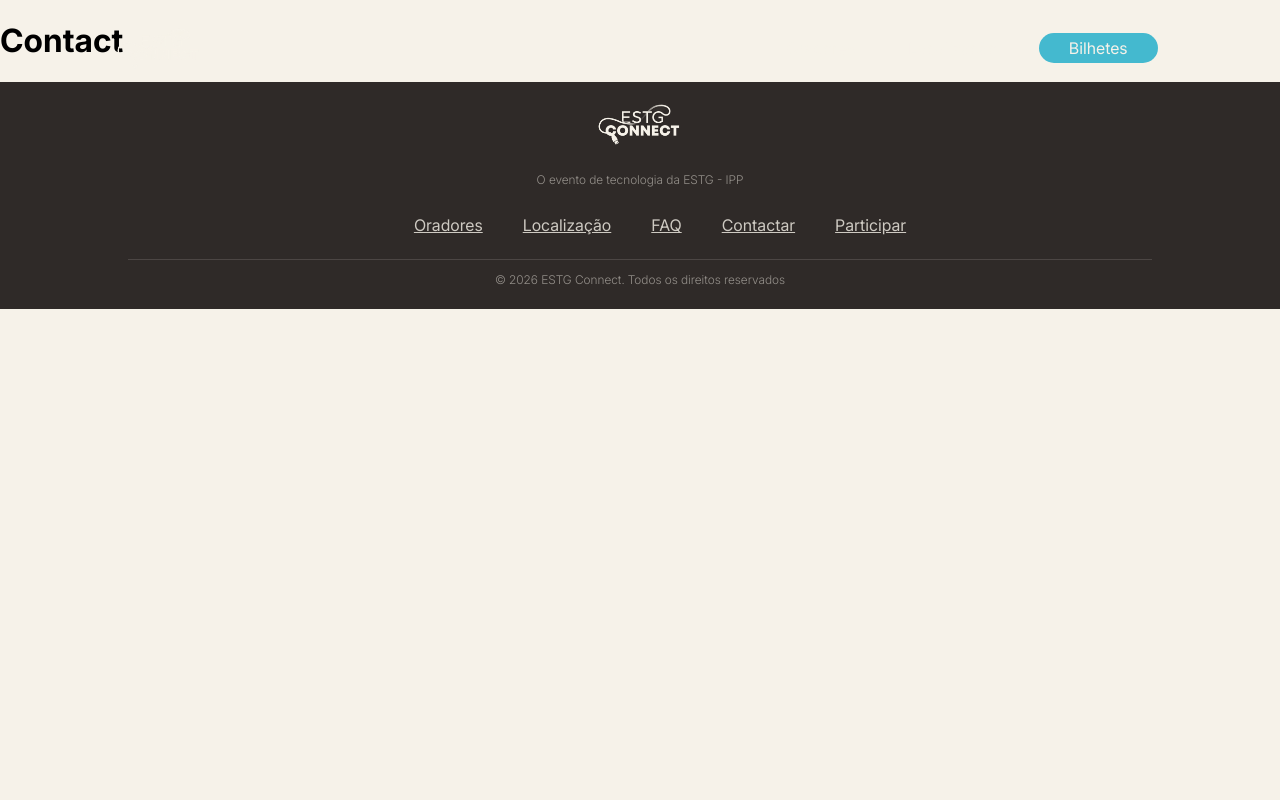
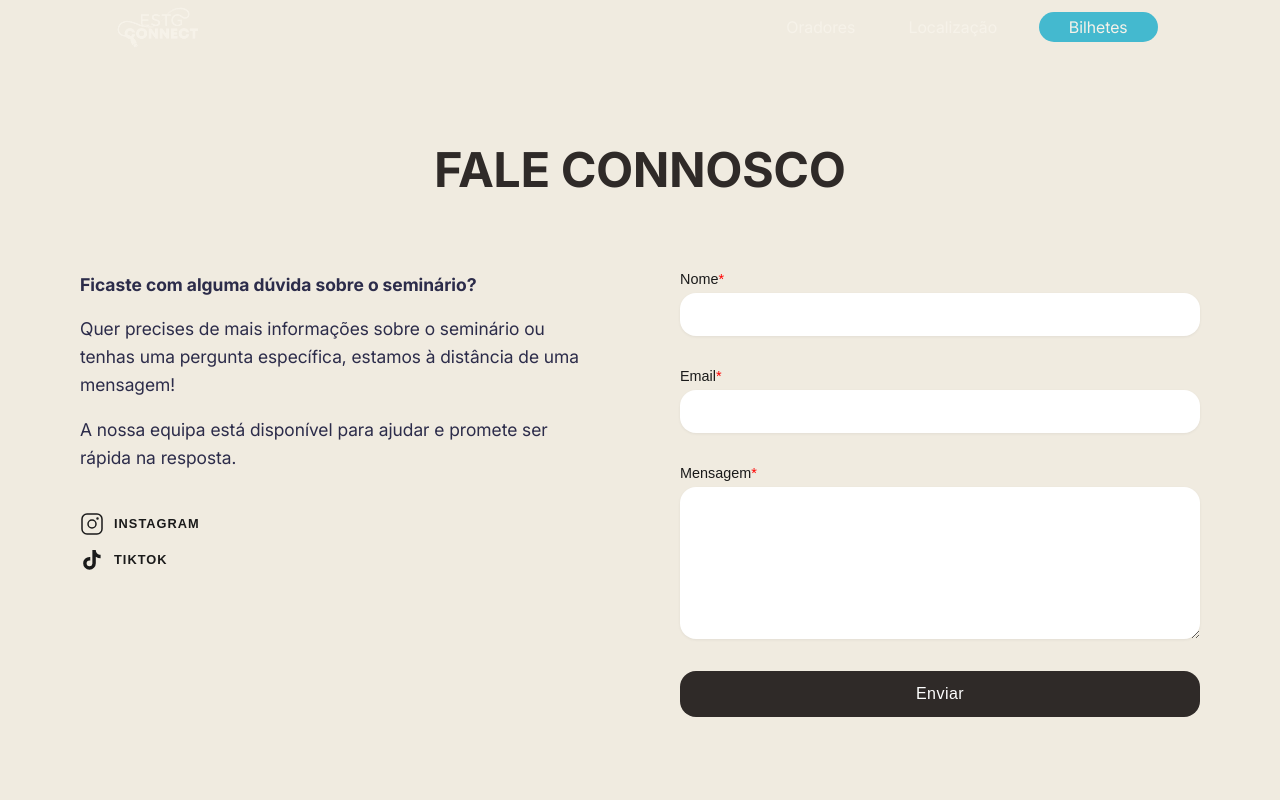
Before and after one commit to xickoh/estg_connect, a React (Create React App) app: page /contact in a window 1280 px wide. Shown: the top 800 px of the page. Built offline with nearby package versions, Linux system fonts and the light colour scheme.

Commit message:
Página Contact Us

```diff
--- a/package.json
+++ b/package.json
@@ -15,6 +15,7 @@
     "react-router-dom": "^7.13.1",
     "react-scripts": "5.0.1",
     "three": "^0.183.2",
+    "react-toastify": "^11.0.5",
     "web-vitals": "^2.1.4"
   },
   "scripts": {
--- a/src/App.tsx
+++ b/src/App.tsx
@@ -7,6 +7,7 @@ import Contact from './pages/Contact';
 import Speaker from './pages/Speaker';
 import Navbar from './components/navbar/Navbar';
 import Footer from './components/footer/Footer';
+import { ToastContainer } from 'react-toastify';
 
 const App: React.FC = () => {
   return (
@@ -22,6 +23,7 @@ const App: React.FC = () => {
         </Routes>
       </Router>
       <Footer />
+      <ToastContainer position="bottom-right" />
     </>
   );
 };
--- /dev/null
+++ b/src/pages/Contact.css
@@ -0,0 +1,150 @@
+.fale-connosco {
+  background-color: #f0ebe0;
+  padding: 140px 80px;
+}
+
+.fale-connosco__title {
+  font-size: 3rem;
+  color: #2F2A28;
+  margin: 0 0 72px 0;
+  text-align: center;
+}
+
+.fale-connosco__content {
+  display: flex;
+  gap: 80px;
+  align-items: flex-start;
+  max-width: 1280px;
+  margin: 0 auto;
+}
+
+/* ── Left column ── */
+.fale-connosco__left {
+  flex: 1;
+  display: flex;
+  flex-direction: column;
+  gap: 16px;
+}
+
+.fale-connosco__text {
+  font-size: 1.1rem;
+  color: #2c2c4a;
+  line-height: 1.6;
+  margin: 0;
+}
+
+.fale-connosco__socials {
+  display: flex;
+  flex-direction: column;
+  gap: 12px;
+  margin-top: 24px;
+}
+
+.fale-connosco__social-link {
+  display: flex;
+  align-items: center;
+  gap: 10px;
+  text-decoration: none;
+  color: #1a1a1a;
+  font-size: 0.8rem;
+  font-family: sans-serif;
+  letter-spacing: 0.08em;
+  font-weight: 600;
+}
+
+.fale-connosco__social-link:hover {
+  opacity: 0.7;
+}
+
+/* ── Form ── */
+.fale-connosco__form {
+  flex: 1;
+  display: flex;
+  flex-direction: column;
+  gap: 32px;
+  width: 100%;
+}
+
+.fale-connosco__field {
+  display: flex;
+  flex-direction: column;
+  gap: 6px;
+}
+
+.fale-connosco__field label {
+  font-size: 0.9rem;
+  color: #1a1a1a;
+  font-family: sans-serif;
+}
+
+.fale-connosco__field input,
+.fale-connosco__field textarea {
+  background-color: #ffffff;
+  border: none;
+  border-radius: 16px;
+  padding: 12px 14px;
+  font-size: 0.95rem;
+  outline: none;
+  resize: none;
+  font-family: inherit;
+  color: #1a1a1a;
+  box-shadow: 0 1px 3px rgba(0, 0, 0, 0.06);
+}
+
+.fale-connosco__field input:focus,
+.fale-connosco__field textarea:focus {
+  box-shadow: 0 0 0 2px rgba(44, 44, 74, 0.3);
+}
+
+.fale-connosco__btn {
+  background-color: #2F2A28;
+  color: #ffffff;
+  border: none;
+  border-radius: 16px;
+  padding: 14px;
+  font-size: 1rem;
+  cursor: pointer;
+  letter-spacing: 0.03em;
+  transition: background-color 0.2s ease;
+}
+
+button.fale-connosco__btn:disabled {
+  background-color: #5f5b59;
+  cursor: progress;
+}
+
+.fale-connosco__form textarea#mensagem {
+  resize: vertical !important;
+  min-height: 128px;
+  max-height: 300px;
+}
+
+.fale-connosco__btn:hover {
+  background-color: #333333;
+}
+
+.fale-connosco__field .field_required {
+  color: red;
+}
+
+/* ── Mobile ── */
+@media (max-width: 1024px) {
+  .fale-connosco {
+    padding: 80px 24px;
+  }
+
+  .fale-connosco__title {
+    font-size: 2rem;
+    text-align: left;
+    margin-bottom: 24px;
+  }
+
+  .fale-connosco__content {
+    flex-direction: column;
+    gap: 32px;
+  }
+
+  .fale-connosco__socials {
+    margin-top: 16px;
+  }
+}
--- a/src/pages/Contact.tsx
+++ b/src/pages/Contact.tsx
@@ -1,12 +1,146 @@
-import React from "react";
+import React, { useState } from "react";
 import { FC } from "react";
+import { toast } from "react-toastify";
+import "./Contact.css";
+
+const InstagramIcon = () => (
+  <svg
+    width="24"
+    height="24"
+    viewBox="0 0 24 24"
+    fill="none"
+    stroke="currentColor"
+    strokeWidth="1.5"
+  >
+    <rect x="2" y="2" width="20" height="20" rx="5" ry="5" />
+    <circle cx="12" cy="12" r="4" />
+    <circle cx="17.5" cy="6.5" r="0.5" fill="currentColor" />
+  </svg>
+);
+
+const TikTokIcon = () => (
+  <svg width="24" height="24" viewBox="0 0 24 24" fill="currentColor">
+    <path d="M19.59 6.69a4.83 4.83 0 0 1-3.77-4.25V2h-3.45v13.67a2.89 2.89 0 0 1-2.88 2.5 2.89 2.89 0 0 1-2.89-2.89 2.89 2.89 0 0 1 2.89-2.89c.28 0 .54.04.79.1V9.01a6.33 6.33 0 0 0-.79-.05 6.34 6.34 0 0 0-6.34 6.34 6.34 6.34 0 0 0 6.34 6.34 6.34 6.34 0 0 0 6.33-6.34V8.69a8.18 8.18 0 0 0 4.78 1.52V6.75a4.85 4.85 0 0 1-1.01-.06z" />
+  </svg>
+);
+
+const EMAIL = "your@email.com"
+const SUBMIT_URL = `https://formsubmit.co/${EMAIL}` as const;
+const DEFAULT_SUBJECT = "ESTG CONNECT - CONTACT FORM"
 
 const Contact: FC = () => {
-    return (
-        <div>
-            <h1>Contact</h1>
+  const [form, setForm] = useState({ nome: "", email: "", mensagem: "" });
+  const [isSubmitting, setIsSubmitting] = useState(false)
+
+  const handleChange = (
+    e: React.ChangeEvent<HTMLInputElement | HTMLTextAreaElement>,
+  ) => {
+    setForm({ ...form, [e.target.name]: e.target.value });
+  };
+
+  const handleSubmit = async (e: React.FormEvent) => {
+    e.preventDefault();
+    setIsSubmitting(true)
+
+    const response = await fetch(SUBMIT_URL, {
+      method: "POST",
+      body: JSON.stringify({ ...form, _captcha: false, _subject: DEFAULT_SUBJECT }),
+      headers: {
+        "Content-Type": "application/json",
+        Accept: "application/json",
+      },
+    });
+
+    if (!response.ok) {
+        toast.error("Ocorreu um erro ao submeter o formulário.")
+    } else {
+        toast.success("Formulário submetido com sucesso.")
+    }
+
+    setIsSubmitting(false)
+
+
+  };
+
+  return (
+    <section className="fale-connosco">
+      <h1 className="fale-connosco__title">FALE CONNOSCO</h1>
+
+      <div className="fale-connosco__content">
+        <div className="fale-connosco__left">
+          <p className="fale-connosco__text">
+            <strong>Ficaste com alguma dúvida sobre o seminário?</strong>
+          </p>
+          <p className="fale-connosco__text">
+            Quer precises de mais informações sobre o seminário ou tenhas uma
+            pergunta específica, estamos à distância de uma mensagem!
+          </p>
+          <p className="fale-connosco__text">
+            A nossa equipa está disponível para ajudar e promete ser rápida na
+            resposta.
+          </p>
+
+          <div className="fale-connosco__socials">
+            <a href="https://www.instagram.com/estg.connect/" className="fale-connosco__social-link" target="_blank" rel="noreferrer">
+              <InstagramIcon />
+              <span>INSTAGRAM</span>
+            </a>
+            <a href="https://www.tiktok.com/@estg.connect" className="fale-connosco__social-link" target="_blank" rel="noreferrer">
+              <TikTokIcon />
+              <span>TIKTOK</span>
+            </a>
+          </div>
         </div>
-    );
+
+        <form className="fale-connosco__form" onSubmit={handleSubmit}>
+          <div className="fale-connosco__field">
+            <label htmlFor="nome">
+              Nome<span className="field_required">*</span>
+            </label>
+            <input
+              id="nome"
+              name="nome"
+              type="text"
+              value={form.nome}
+              onChange={handleChange}
+              required
+            />
+          </div>
+
+          <div className="fale-connosco__field">
+            <label htmlFor="email">
+              Email<span className="field_required">*</span>
+            </label>
+            <input
+              id="email"
+              name="email"
+              type="email"
+              value={form.email}
+              onChange={handleChange}
+              required
+            />
+          </div>
+
+          <div className="fale-connosco__field">
+            <label htmlFor="mensagem">
+              Mensagem<span className="field_required">*</span>
+            </label>
+            <textarea
+              id="mensagem"
+              name="mensagem"
+              value={form.mensagem}
+              onChange={handleChange}
+              required
+            />
+          </div>
+
+          <button type="submit" className={"fale-connosco__btn"} disabled={isSubmitting}>
+            {isSubmitting ? "A Enviar" : "Enviar"}
+          </button>
+        </form>
+      </div>
+    </section>
+  );
 };
 
 export default Contact;
```
